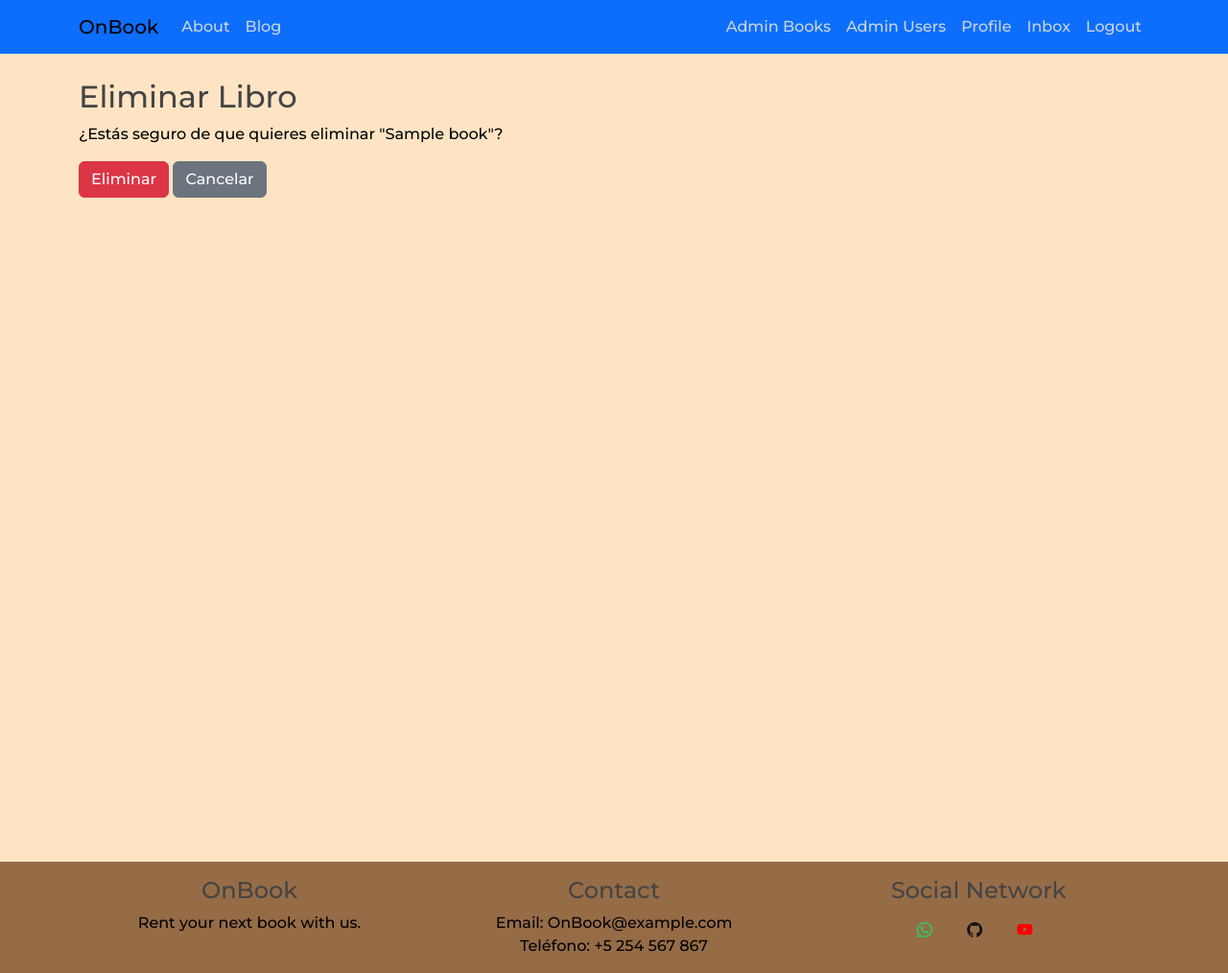
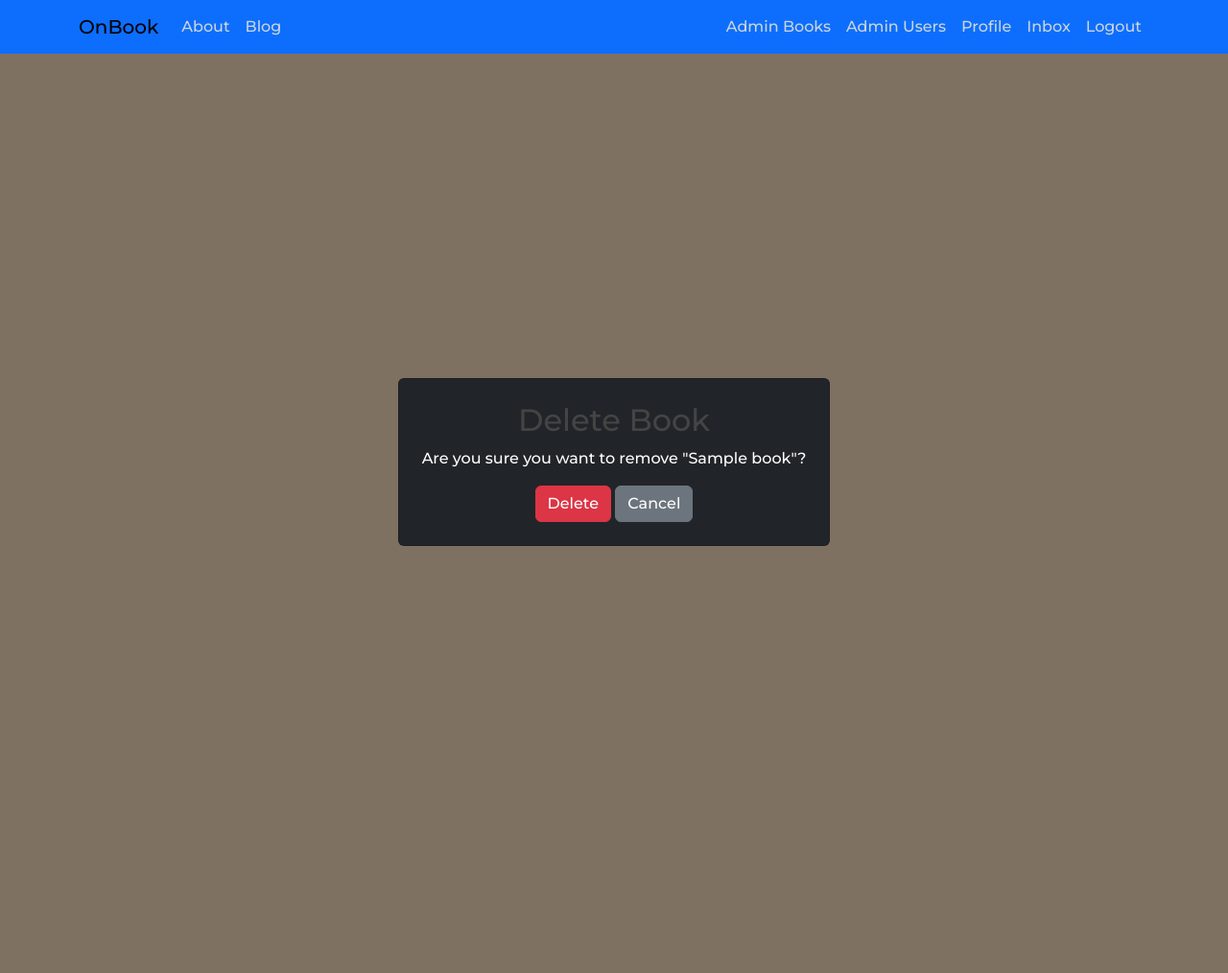
Before and after one commit to Pedrolivares1980/OnBook, a Django app: page /books/delete/1/ in a window 1280 px wide. Shown: the whole page at 96% size. After the commit the page ends 569 px from the top, so only its background shows below. Run offline with Django 4.2, Linux system fonts and the light colour scheme; a user stored in the database is signed in; tables that the repository leaves empty hold one stand-in row (values such as "Sample post").

Commit message:
delete books

```diff
--- a/books/templates/books/book_confirm_delete.html
+++ b/books/templates/books/book_confirm_delete.html
@@ -1,10 +1,17 @@
 {% extends 'books/base.html' %}
 {% block content %}
-  <h2>Eliminar Libro</h2>
-  <p>¿Estás seguro de que quieres eliminar "{{ object.name }}"?</p>
-  <form method="post">
-    {% csrf_token %}
-    <button type="submit" class="btn btn-danger">Eliminar</button>
-    <a href="{% url 'book_list' %}" class="btn btn-secondary">Cancelar</a>
-  </form>
+<div class="container d-flex justify-content-center align-items-center vh-100">
+  <div class="overlay"></div>
+  <div class="card bg-dark text-white p-4">
+    <h2 class="text-center">Delete Book</h2>
+    <p class="text-center">Are you sure you want to remove "{{ object.name }}"?</p>
+    <form method="post">
+      {% csrf_token %}
+      <div class="text-center">
+        <button type="submit" class="btn btn-danger">Delete</button>
+        <a href="{% url 'book_list' %}" class="btn btn-secondary">Cancel</a>
+      </div>
+    </form>
+  </div>
+</div>
 {% endblock %}
--- a/static/main.css
+++ b/static/main.css
@@ -231,6 +231,17 @@
 }
 
 
+/* Delete confirmation */
+
+.overlay {
+  position: fixed;
+  top: 0;
+  left: 0;
+  width: 100%;
+  height: 100%;
+  background-color: rgba(0, 0, 0, 0.5);
+}
+
 /* ------------------------------------------------------------------------- FOOTER -------------------------------------------------------------------------  */
 
 footer {
```
